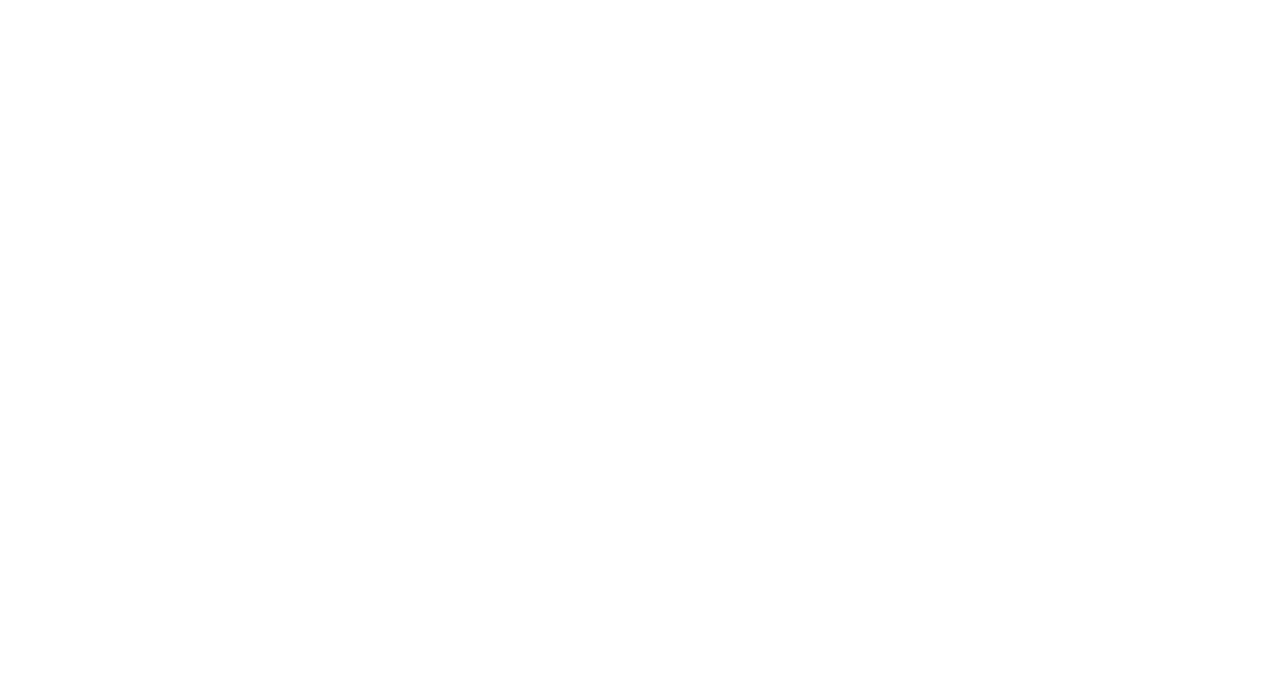
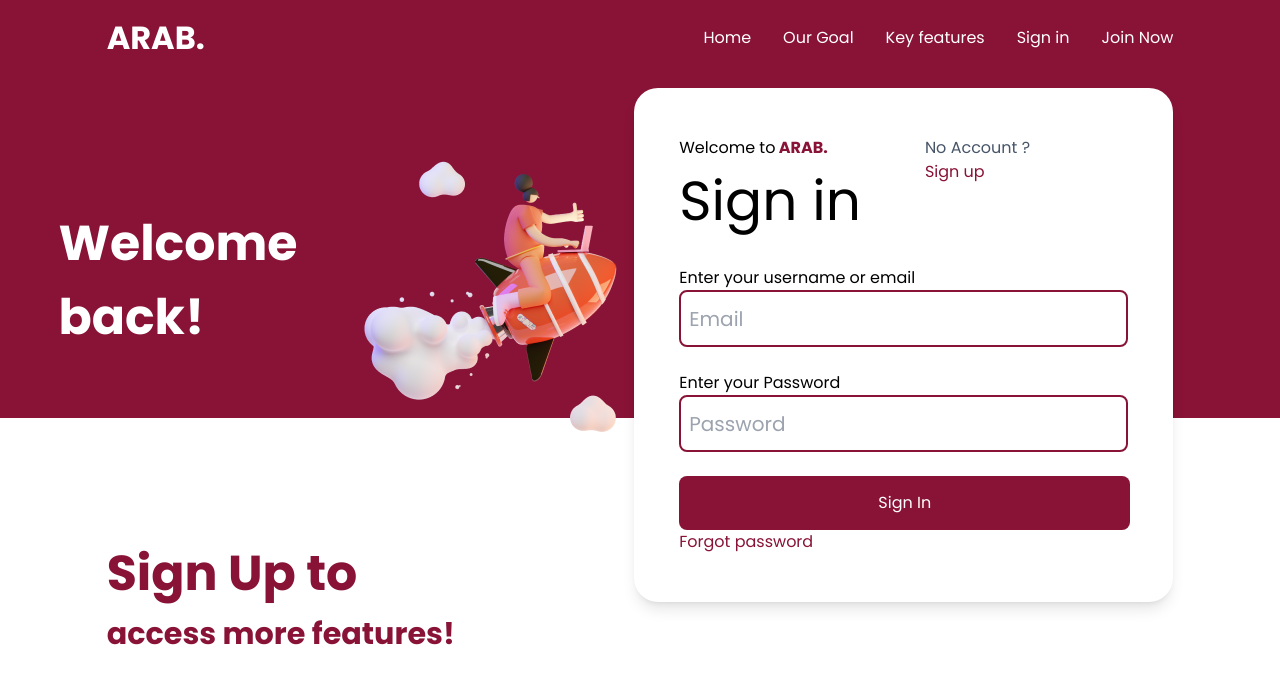
Before and after one commit to dushimire20/referee-app, a React (Vite) app: page /login in a window 1280 px wide. Before the commit this address had no page. Shown: the top 684 px of the page. Built offline with nearby package versions, Linux system fonts and the light colour scheme; the HTML template or start-up script is replaced by a standard one.

Commit message:
new commit

```diff
--- a/package.json
+++ b/package.json
@@ -11,10 +11,12 @@
   },
   "dependencies": {
     "@heroicons/react": "^2.0.18",
+    "axios": "^1.7.5",
     "embla-carousel-react": "^8.0.0-rc15",
     "framer-motion": "^10.16.4",
     "react": "^18.2.0",
     "react-dom": "^18.2.0",
+    "react-icons": "^5.3.0",
     "react-router-dom": "^6.19.0"
   },
   "devDependencies": {
--- /dev/null
+++ b/src/scenes/forgotPassword/index.tsx
@@ -0,0 +1,96 @@
+import Layout from '@/components/Layout';
+import Slay from "@/assets/Saly.png";
+import { Link } from 'react-router-dom';
+import { useState } from 'react';
+import axios from 'axios';
+
+const ForgotPassword = () => {
+    const [email, setEmail] = useState("");
+    const handleSubmit = (e) => {
+        e.preventDefault();
+        axios.post('http://localhost:3000/auth/forgotPassword', {
+          email,
+       }).then( Response => {
+        if(Response.data.status){
+            alert("Check your email for reset password link");
+          navigate('/login')
+        }
+
+       }).catch(err => {
+        console.log(err);
+       } )
+      };
+  return (
+    <Layout>
+
+        <div className=' justify-center mx-auto'>
+        <div className="py-10 justify-center mx-auto bg-gradient-to-b from-secondary-100 from-60% to-60% ">
+            <div className='w-5/6 mx-auto flex mt-12'>
+                <div className='w-full flex-row'>
+                  <img alt='signup' src={Slay} />
+                  <div className='mt-16'>
+                    <p className='text-[49px] leading-[73.5px] font-semibold text-secondary-100'>Sign Up to </p>
+                    <p className='text-[30.24px] leading-[45.37px] font-semibold text-secondary-100'>access more features!</p>
+
+                  </div>
+
+                </div>
+
+                <div className='w-full'>
+                  <form
+                 onSubmit={handleSubmit}
+                  className='w-[539px] rounded-3xl bg-primary-100 py-12  shadow-lg'>
+                    <div className='flex mx-auto w-5/6 gap-16 '>
+                      <label className='text-gray-100'>Welcome to
+                      <span className='text-secondary-100 font-bold'> REFEREE.</span><br />
+                      <p className='text-[32px]'>Enter your email</p>
+                      </label>
+                      <label className='text-gray-200 h-[40px]'>
+                      Have an Account ? <br/>
+                      <Link to="/login" className='text-secondary-100' >Sign in</Link>
+
+                      </label>
+
+                    </div>
+
+
+                    <div className=' gap-4 mx-auto w-5/6 mt-6'>
+                      <div className=''>
+                        <label className='text-gray-100'>Email</label><br />
+                          <input
+                          type='email'
+                          name='email'
+                          placeholder="Email Address"
+                          className=' h-[57px] w-full py-2 px-2  text-gray-100 border-secondary-100 rounded-lg outline-none border-2 font-medium  xs:text-[20px]'
+                          required
+                          onChange={(e) => setEmail(e.target.value)}
+                          />
+
+                      </div>
+
+
+
+
+                    <button type='submit' className=' mt-6 text-primary-100 bg-secondary-100 rounded-lg w-[451px] h-[54px]'>
+                    Submit
+                    </button>
+
+                    </div>
+
+
+                  </form>
+
+
+                </div>
+
+            </div>
+
+
+        </div>
+
+    </div>
+    </Layout>
+  )
+}
+
+export default ForgotPassword;
--- a/src/scenes/home/index.tsx
+++ b/src/scenes/home/index.tsx
@@ -19,7 +19,7 @@
   return (
     <Layout >
       <div>
-        <section className="py-10  md:pb-0  items-center justify-center h-full w-full bg-[url('@/assets/HeroImage.png')] bg-cover">
+        <section className="py-10  md:pb-0  mx-0 items-center justify-center h-full w-full bg-[url('@/assets/HeroImage.png')] bg-cover">
           <div className="mx-auto items-center justify-center w-5/6  ">
             <div className=" mt-16 md:mt-[195px] py-8 md:w-[904px]">
               <p
--- a/src/scenes/keyFeatures/index.tsx
+++ b/src/scenes/keyFeatures/index.tsx
@@ -112,7 +112,7 @@
     <main
     className={`flex min-h-screen flex-col items-center justify-between py-24`}
     >
-        <div className="w-5/6 mx-auto">
+        <div className="md:w-5/6 mx-auto w-full">
         <Slider options={{ align: "center" }}>
           {testmonials.map((testimonial, i) => (
             // 3. flex-[0_0_50%] set the width of each card to 50% of the viewport
--- a/src/scenes/navbar/index.tsx
+++ b/src/scenes/navbar/index.tsx
@@ -25,7 +25,7 @@
           <div className={`${flexBetween} w-full gap-16`}>
             {/* left side */}
 
-            <img alt="logo" src={Logo} />
+            <p className="font-poppins font-bold text-[32px] leading-[35.2px]">ARAB.</p>
 
             {/* Right Side */}
 
@@ -43,21 +43,24 @@
                   </NavLink>
 
                   <NavLink
-                  to="/goal"
+                  to="/goals"
+                  onClick={handleClick}
                   >
                     Our Goal
 
                   </NavLink>
 
                   <NavLink
-                  to="/"
+                  to="/features"
+                  onClick={handleClick}
                   >
                     Key features
 
                   </NavLink>
 
                   <NavLink
-                  to="/features"
+                  to="/login"
+                  onClick={handleClick}
                   >
                     Sign in
 
@@ -128,7 +131,8 @@
                   </NavLink>
 
                   <NavLink
-                  to="/"
+                  to="/login"
+                  onClick={handleClick}
                   >
                     Sign in
 
--- /dev/null
+++ b/src/scenes/signIn/index.tsx
@@ -0,0 +1,117 @@
+import Layout from '@/components/Layout';
+import React, { useState } from 'react';
+import Slay from "@/assets/Saly.png";
+import { Link } from 'react-router-dom';
+import Axios from 'axios';
+import { useNavigate } from 'react-router-dom';
+type Props = {}
+
+const SignIn = (props: Props) => {
+  const [email, setEmail] = useState('');
+  const [password, setPassword] = useState('');
+  const navigate = useNavigate();
+
+  Axios.defaults.withCredentials = true;
+  const handleSubmit = (e) => {
+    e.preventDefault();
+    Axios.post('http://localhost:3000/auth/login', {
+      email,
+      password,
+   }).then( Response => {
+    if(Response.data.status){
+      navigate('/dashboard')
+    }
+
+   }).catch(err => {
+    console.log(err);
+   } )
+  };
+  return (
+    <Layout>
+
+    <div className=' justify-center mx-auto'>
+    <div className="py-10 justify-center mx-auto bg-gradient-to-b from-secondary-100 from-60% to-60% ">
+        <div className='w-5/6 mx-auto flex mt-12'>
+            <div className='w-full flex-row'>
+              <div className="flex justify-center items-center">
+               <p className="font-poppins font-semibold text-[49px]">Welcome back!</p>
+               <img alt='signup' src={Slay} />
+
+              </div>
+
+              <div className='mt-16'>
+                <p className='text-[49px] leading-[73.5px] font-semibold text-secondary-100'>Sign Up to </p>
+                <p className='text-[30.24px] leading-[45.37px] font-semibold text-secondary-100'>access more features!</p>
+
+              </div>
+
+            </div>
+
+            <div className='w-full'>
+              <form
+              onSubmit={handleSubmit}
+              className='w-[539px] rounded-3xl bg-primary-100 py-12  shadow-lg'>
+                <div className='flex mx-auto w-5/6 gap-16 '>
+                  <label className='text-gray-100'>Welcome to
+                  <span className='text-secondary-100 font-bold'> ARAB.</span><br />
+                  <p className='text-[55px] leading-[82.2px]'>Sign in</p>
+                  </label>
+                  <label className='text-gray-200 h-[40px]'>
+                  No Account ? <br/>
+                  <Link to="/signUp" className='text-secondary-100' >Sign up</Link>
+
+                  </label>
+
+                </div>
+
+               <div className='w-5/6 mx-auto  mt-6  gap-12'>
+                <div>
+                <label className='text-gray-100'>Enter your username or email</label><br />
+                      <input
+                      type='email'
+                      name='email'
+                      placeholder="Email"
+                      className=' h-[57px] xs:w-full py-2 px-2  text-gray-100 border-secondary-100 rounded-lg outline-none border-2 font-medium  xs:text-[20px]'
+                      required
+                      onChange={(e) => setEmail(e.target.value)}
+                      />
+
+                </div>
+                <div className='mt-6'>
+                <label className='text-gray-100   '>Enter your Password</label><br  />
+                      <input
+                      type='password'
+                      name='password'
+                      placeholder="Password"
+                      className=' h-[57px] xs:w-full py-2 px-2  text-gray-100 border-secondary-100 rounded-lg outline-none border-2 font-medium  xs:text-[20px]'
+                      required
+                      onChange={(e) => setPassword(e.target.value)}
+                      />
+
+                </div>
+
+
+
+                <button type='submit' className=' mt-6 text-primary-100 bg-secondary-100 rounded-lg w-[451px] h-[54px]'>
+                Sign In
+                </button>
+                <Link to="/forgotPassword" className='text-secondary-100'> Forgot password</Link>
+
+               </div>
+
+              </form>
+
+
+            </div>
+
+        </div>
+
+
+    </div>
+
+</div>
+</Layout>
+  )
+}
+
+export default SignIn;
--- a/src/scenes/signUp/index.tsx
+++ b/src/scenes/signUp/index.tsx
@@ -1,11 +1,44 @@
 import Layout from '@/components/Layout';
-import React from 'react';
+import React, { useState } from 'react';
 import Slay from "@/assets/Saly.png";
 import { Link } from 'react-router-dom';
+import Axios from 'axios';
+import { useNavigate } from 'react-router-dom';
 
 type Props = {}
 
 const SignUp: React.FC = (props: Props) => {
+   const [firstName, setFirstname] = useState('');
+   const [lastName, setLastname] = useState('');
+   const [email, setEmail] = useState('');
+   const [phoneNumber, setPhoneNumber] = useState('');
+   const [password, setPassword] = useState('');
+   const [confirmPassword, setConfirmPassword] = useState('');
+
+   const navigate = useNavigate();
+
+   const handleSubmit = (e) => {
+    e.preventDefault();
+    if(password !== confirmPassword){
+      console.log("Passwords do not match");
+    }
+    Axios.post('http://localhost:3000/auth/signup', {
+      lastName,
+      firstName,
+      phoneNumber,
+      email,
+      password,
+      confirmPassword,
+   }).then( Response => {
+    if(Response.data.status){
+      navigate('/login')
+    }
+
+   }).catch(err => {
+    console.log(err);
+   } )
+  };
+
   return (
     <Layout>
 
@@ -23,7 +56,9 @@
                 </div>
 
                 <div className='w-full'>
-                  <form className='w-[539px] rounded-3xl bg-primary-100 py-12  shadow-lg'>
+                  <form
+                  onSubmit={handleSubmit}
+                  className='w-[539px] rounded-3xl bg-primary-100 py-12  shadow-lg'>
                     <div className='flex mx-auto w-5/6 gap-16 '>
                       <label className='text-gray-100'>Welcome to
                       <span className='text-secondary-100 font-bold'> REFEREE.</span><br />
@@ -31,29 +66,31 @@
                       </label>
                       <label className='text-gray-200 h-[40px]'>
                       Have an Account ? <br/>
-                      <Link to="/signIn" className='text-secondary-100' >Sign in</Link>
+                      <Link to="/login" className='text-secondary-100' >Sign in</Link>
 
                       </label>
 
                     </div>
                     <div className='w-5/6 mx-auto '>
-                      <label className='text-gray-100'>Enter your username or email address</label>
+                      <label className='text-gray-100'>Enter your full name</label>
 
                       <div className='flex gap-4'>
                       <input
                       type='text'
                       name='name'
-                      placeholder="Full names"
+                      placeholder="Last Name"
                       className='mt-2 h-[57px] xs:w-[216px] py-2 px-2  text-gray-100 border-secondary-100 rounded-lg outline-none border-2 font-medium  xs:text-[20px]'
                       required
+                      onChange={(e) => setLastname(e.target.value)}
                       />
 
                       <input
                       type='text'
                       name='name'
-                      placeholder="Full names"
+                      placeholder="First Name"
                       className='mt-2 h-[57px] xs:w-[216px] py-2 px-2  text-gray-100 border-secondary-100 rounded-lg outline-none border-2 font-medium  xs:text-[20px]'
                       required
+                      onChange={(e) => setFirstname(e.target.value)}
                       />
 
                       </div>
@@ -62,13 +99,14 @@
 
                     <div className='flex gap-4 mx-auto w-5/6 mt-6'>
                       <div className=''>
-                        <label className='text-gray-100'>User name</label><br />
+                        <label className='text-gray-100'>Email</label><br />
                           <input
                           type='email'
                           name='email'
                           placeholder="Email Address"
                           className=' h-[57px] xs:w-[216px] py-2 px-2  text-gray-100 border-secondary-100 rounded-lg outline-none border-2 font-medium  xs:text-[20px]'
                           required
+                          onChange={(e) => setEmail(e.target.value)}
                           />
 
                       </div>
@@ -81,6 +119,7 @@
                           placeholder="Contact Number"
                           className=' h-[57px] xs:w-[216px] py-2 px-2  text-gray-100 border-secondary-100 rounded-lg outline-none border-2 font-medium  xs:text-[20px]'
                           required
+                          onChange={(e) => setPhoneNumber(e.target.value)}
                           />
 
                       </div>
@@ -95,6 +134,7 @@
                           placeholder="Password"
                           className=' h-[57px] xs:w-full py-2 px-2  text-gray-100 border-secondary-100 rounded-lg outline-none border-2 font-medium  xs:text-[20px]'
                           required
+                          onChange={(e) => setPassword(e.target.value)}
                           />
 
                     </div>
@@ -106,13 +146,13 @@
                           placeholder="Password"
                           className=' h-[57px] xs:w-full py-2 px-2  text-gray-100 border-secondary-100 rounded-lg outline-none border-2 font-medium  xs:text-[20px]'
                           required
+                          onChange={(e) => setConfirmPassword(e.target.value)}
                           />
 
                     </div>
 
 
-
-                    <button className=' mt-6 text-primary-100 bg-secondary-100 rounded-lg w-[451px] h-[54px]'>
+                    <button type='submit' className=' mt-6 text-primary-100 bg-secondary-100 rounded-lg w-[451px] h-[54px]'>
                     Sign up
                     </button>
                    </div>
```
Also changed, not shown: src/App.tsx (+16 -1 lines), src/components/Navbar.tsx (added, +11 -0 lines), src/components/Sidebar.tsx (added, +11 -0 lines), src/scenes/dashboard/index.tsx (added, +10 -0 lines), 1 other file (tests, documents, lock files or other folders).
